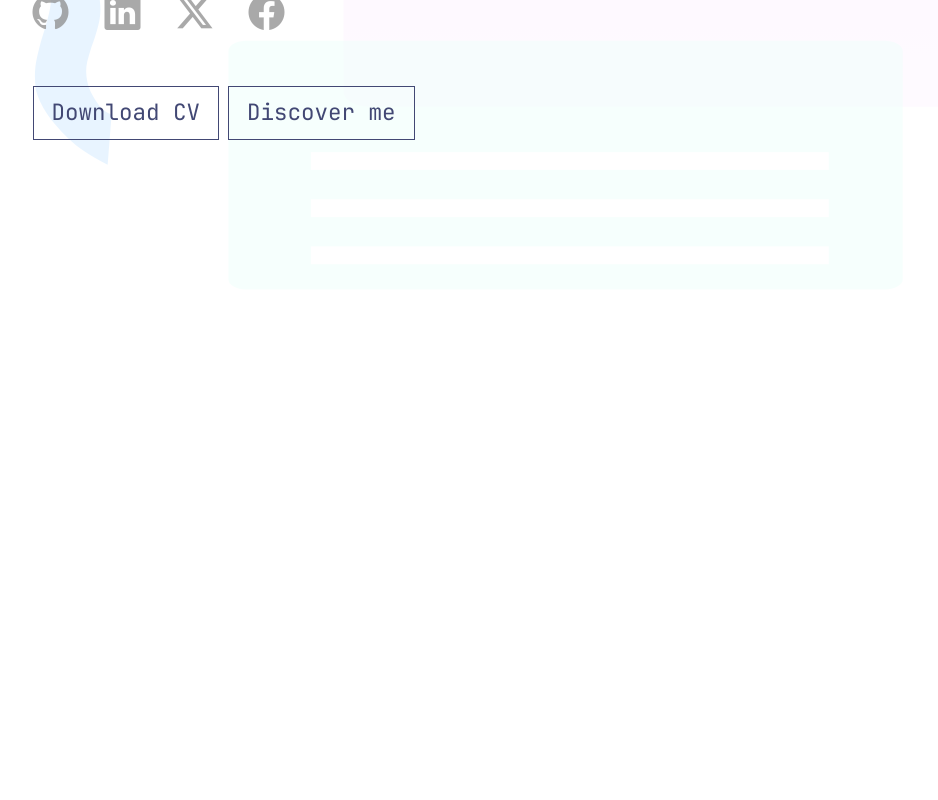
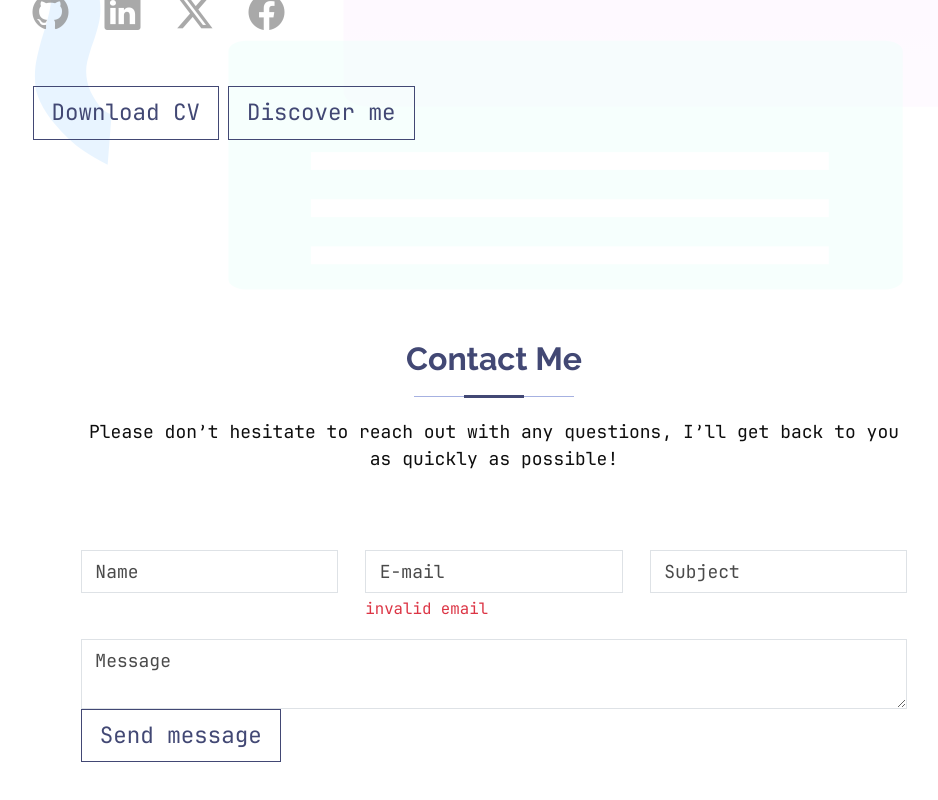
Before and after one commit to felehdev/portfolio-resume-frontend, a React (Vite) app: page / in a window 1280 px wide. Shown: the part 460-1260 px from the top of the page, without its empty margins (146-1084 px from the left). Before the commit the page ends 800 px from the top, so only its background shows below. Built offline with nearby package versions, Linux system fonts and the light colour scheme.

Commit message:
feat: add Contact component

```diff
--- a/src/App.tsx
+++ b/src/App.tsx
@@ -1,6 +1,7 @@
 import "./assets/styles/main.scss";
 import useInitApp from "./hooks/useInitApp";
 import Home from "./components/Home";
+import Contact from "./components/Contact";
 
 function App() {
   useInitApp();
@@ -8,6 +9,7 @@ function App() {
   return (
     <>
       <Home />
+      <Contact />
     </>
   );
 }
--- /dev/null
+++ b/src/assets/styles/_section.scss
@@ -0,0 +1,45 @@
+.section {
+  overflow: clip;
+  min-height: 100vh;
+}
+
+.section__header {
+  text-align: center;
+  padding-bottom: 60px;
+  position: relative;
+}
+
+.section__title {
+  color: $primary;
+  font-size: 32px;
+  font-weight: 700;
+  margin-bottom: 20px;
+  padding-bottom: 20px;
+  position: relative;
+}
+
+.section__title:before {
+  content: "";
+  position: absolute;
+  display: block;
+  width: 160px;
+  height: 1px;
+  background: $secondary;
+  left: 0;
+  right: 0;
+  bottom: 1px;
+  margin: auto;
+}
+
+.section__title::after {
+  content: "";
+  position: absolute;
+  display: block;
+  width: 60px;
+  height: 3px;
+  background: $primary;
+  left: 0;
+  right: 0;
+  bottom: 0;
+  margin: auto;
+}
--- a/src/assets/styles/main.scss
+++ b/src/assets/styles/main.scss
@@ -3,5 +3,6 @@
 @import "variables";
 @import "bootstrap/scss/bootstrap";
 @import "base";
+@import "section";
 @import "components/home";
 @import "responsive";
--- /dev/null
+++ b/src/components/Contact.tsx
@@ -0,0 +1,71 @@
+const Contact = () => {
+  return (
+    <article id="contact" className="contact section spad">
+      <div className="container-fluid">
+        <div className="row">
+          <div className="col-xl-8 offset-xl-2">
+            <div className="section__header" data-aos="fade-up">
+              <h1 className="section__title">Contact Me</h1>
+              <p>
+                Please don’t hesitate to reach out with any questions, I’ll get
+                back to you as quickly as possible!
+              </p>
+            </div>
+            <form id="contact-form" data-aos="fade" data-aos-delay="100">
+              <div className="row">
+                <div className="form-group col-sm-4">
+                  <input
+                    type="text"
+                    className="form-control rounded-0 shadow-none"
+                    id="name"
+                    name="name"
+                    placeholder="Name"
+                  />
+                  <div className="invalid-feedback"></div>
+                </div>
+                <div className="form-group col-sm-4">
+                  <input
+                    type="text"
+                    className="form-control rounded-0 shadow-none"
+                    id="email"
+                    name="email"
+                    placeholder="E-mail"
+                  />
+                  <div className="invalid-feedback d-block is-invalid">
+                    invalid email
+                  </div>
+                </div>
+                <div className="form-group col-sm-4">
+                  <input
+                    type="text"
+                    className="form-control rounded-0 shadow-none"
+                    id="subject"
+                    name="subject"
+                    placeholder="Subject"
+                  />
+                  <div className="invalid-feedback"></div>
+                </div>
+                <div className="form-group col-sm-12 mt-3">
+                  <textarea
+                    className="form-control rounded-0 shadow-none"
+                    id="message"
+                    name="message"
+                    placeholder="Message"
+                  ></textarea>
+                  <div className="invalid-feedback"></div>
+                </div>
+              </div>
+              <div className="text-md-right">
+                <button className="btn btn-outline-primary btn-lg rounded-0 submit">
+                  Send message
+                </button>
+              </div>
+            </form>
+          </div>
+        </div>
+      </div>
+    </article>
+  );
+};
+
+export default Contact;
```
